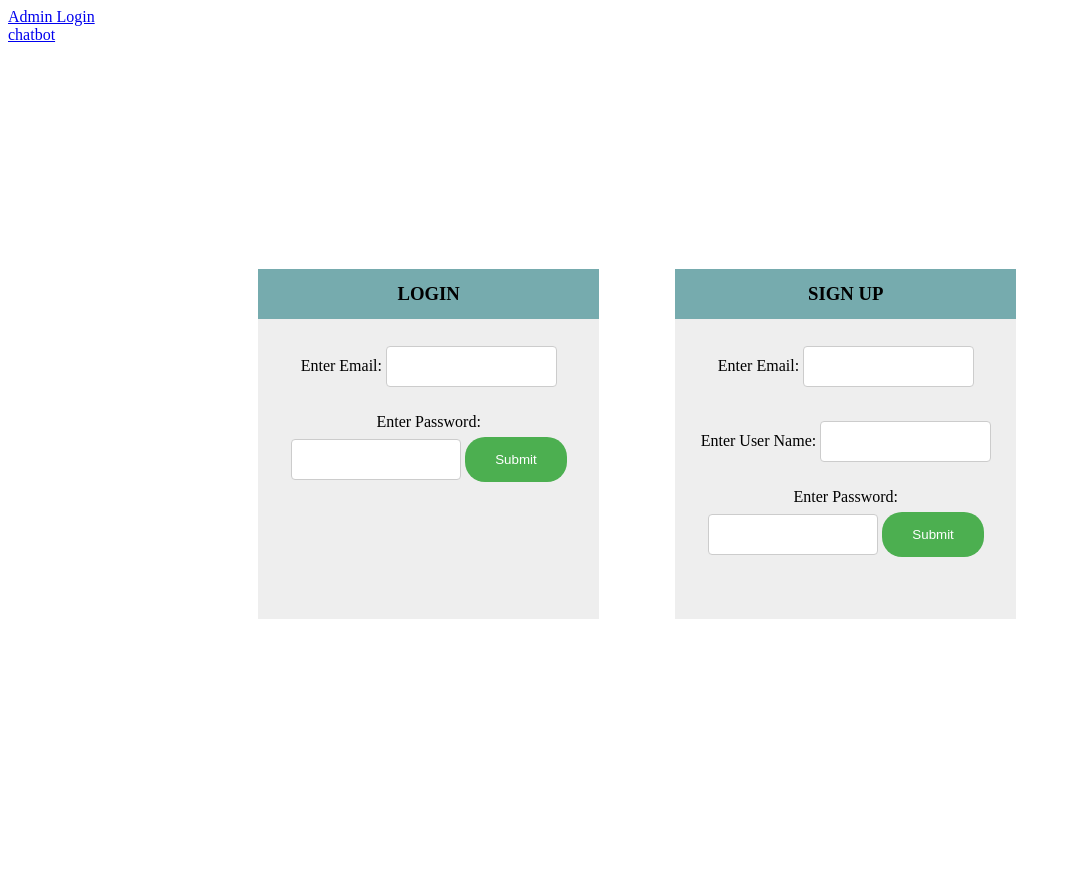
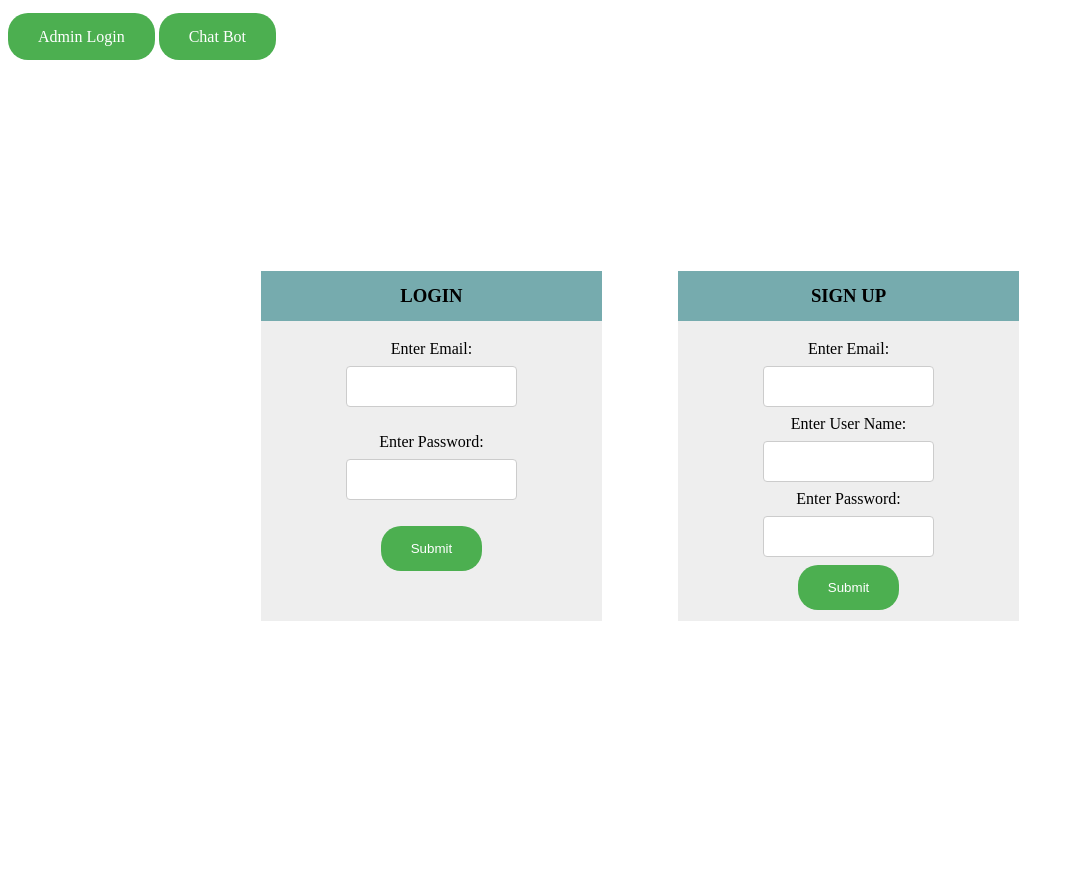
Before and after one commit to shishiraiyar/bookMyShowplusplus, a Flask app: page / in a window 1280 px wide. Shown: the whole page, without its empty margins (0-1074 px from the left). Before the commit the page ends 619 px from the top, so only its background shows below. Run offline with Flask 3, Linux system fonts and the light colour scheme; parts of the project's set-up code (start-up, migrations or seed data) failed here and were passed over.

Commit message:
rakshita styles

```diff
--- a/static/css/login.css
+++ b/static/css/login.css
@@ -1,15 +1,19 @@
 body {
+  padding: 20px 0px;
+
   }
 
   .forms-container {
     display: flex;
-  flex-direction: row;
+    flex-direction:row;
     align-items: center;
     justify-content: center;
     height: 100vh;
     justify-content: space-between;
     width: 60%;
-  padding-left: 250px;
+    /* padding-left: 23%; */
+    margin-left: auto;
+    margin-right: auto;
   }
 
   .form-section {
@@ -28,8 +32,7 @@ h3 {
     line-height: 50px;
   }
 
-input[type="text"],
-select {
+  input[type=text], select {
     width: 50%;
     padding: 12px 20px;
     margin: 8px 0;
@@ -38,8 +41,7 @@ select {
     border-radius: 4px;
     box-sizing: border-box;
   }
-input[type="password"],
-select {
+  input[type=password], select {
     width: 50%;
     padding: 12px 20px;
     margin: 8px 0;
@@ -49,13 +51,15 @@ select {
     box-sizing: border-box;
   }
 
-input[type="submit"] {
-  background-color: #4caf50;
+input[type="submit"], .button {
+    background-color: #4CAF50;
     color: white;
     border: none;
     cursor: pointer;
     border-radius: 20px;
     padding: 15px 30px;
+    text-decoration: none;
+
 }
 
 input[type="submit"]:hover {
--- a/templates/login.html
+++ b/templates/login.html
@@ -4,26 +4,23 @@
     <meta charset="UTF-8" />
     <meta name="viewport" content="width=device-width, initial-scale=1.0" />
     <title>Login Page</title>
+
     <link rel="stylesheet" href="../static/css/login.css" />
   </head>
   <body>
     <div>
-      <a href="/adminLogin">Admin Login</a>
+      <a class="button" href="/adminLogin">Admin Login</a>
+      <a class="button" href="/chatbot">Chat Bot</a>
     </div>
-    <div>
-      <a href="/chatbot">chatbot</a>
-    </div>
-    <div class="idk">
-
     <div class="forms-container">
       <div class="form-section">
         <h3>LOGIN</h3>
         <form action="/validateUser" method="post">
-            <label for="email">Enter Email:</label>
+          <label for="email">Enter Email:</label><br>
           <input type="text" id="email" name="email" /><br /><br />
 
           <label for="pwd">Enter Password:</label><br />
-            <input type="password" id="pwd" name="pwd" />
+          <input type="password" id="pwd" name="pwd" /><br><br>
 
           <input type="submit" value="Submit" />
         </form>
@@ -31,18 +28,16 @@
       <div class="form-section">
         <h3>SIGN UP</h3>
         <form action="/signUp" method="post">
-            <label for="email">Enter Email:</label>
-            <input type="text" id="email" name="email" /><br /><br />
-
-            <label for="username">Enter User Name:</label>
-            <input type="text" id="username" name="username" /><br /><br />
+          <label for="email">Enter Email:</label><br>
+          <input type="text" id="email" name="email" /><br />
+          <label for="username">Enter User Name:</label><br>
+          <input type="text" id="username" name="username" /><br />
 
           <label for="pwd">Enter Password:</label><br />
-            <input type="password" id="pwd" name="pwd" />
+          <input type="password" id="pwd" name="pwd" /><br>
 
           <input type="submit" value="Submit" />
         </form>
-        </div>
       </div>
     </div>
 
```
Also changed, not shown: static/css/adminLogin.css (+11 -5 lines), templates/adminLogin.html (+13 -12 lines). Lines whose indentation alone changed are shown as unchanged.
